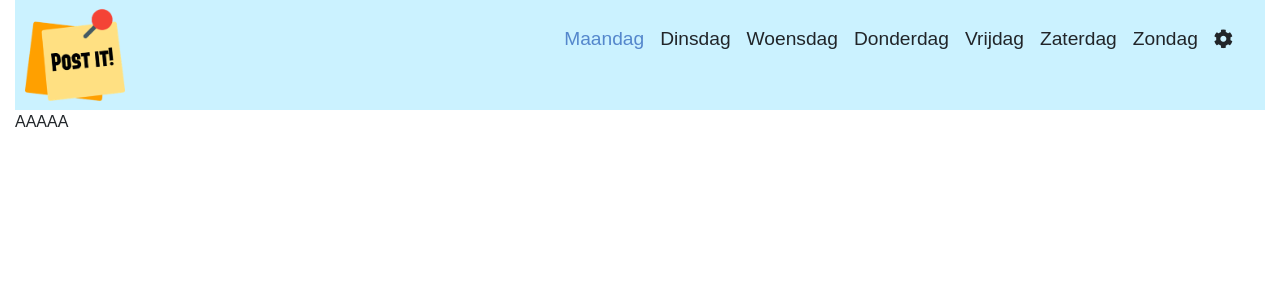
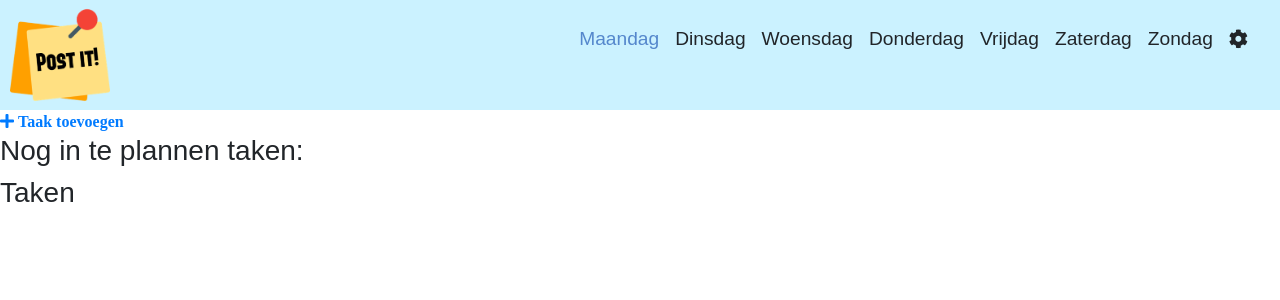
Before and after one commit to DV86922/PostIt, a PHP site: page / in a window 1280 px wide. Shown: the top 300 px of the page. Run offline with PHP 8.4, Linux system fonts and the light colour scheme.

Commit message:
Update alle files - Dewii

```diff
--- a/css/style.css
+++ b/css/style.css
@@ -43,13 +43,15 @@ header .logo {
     height: auto;
 }
 
-.nav {
+.nav-md,
+.nav-sm{
     position: absolute;
     top: 0;
     right: 0;
 }
 
-.nav .menu-nav {
+.nav-md .menu-nav,
+.nav-sm .menu-nav {
     display: flex;
     align-items: center;
     justify-content: center;
@@ -61,31 +63,34 @@ header .logo {
     line-height: 75px;
 }
 
-.nav .menu-nav__item {
+.nav-md .menu-nav__item,
+.nav-sm .menu-nav__item {
     display: inline-block;
     text-decoration: none;
     font-size: 22px;
     padding: 0 1rem 0 0;
 }
 
-.nav .menu-nav__item a{
+.nav-md .menu-nav__item a,
+.nav-sm .menu-nav__item a{
     text-align: center;
     color: #212529;
 }
 
-.nav .menu-nav__item a:hover {
+.nav-md .menu-nav__item a:hover{
     color: #FF0000;
     text-decoration: none;
 }
 
-.nav .menu-nav__item.active > a {
+.nav-md .menu-nav__item.active > a,
+.nav-sm .menu-nav__item.active > a{
     color: #5487cc;
 }
 
-.nav .menu-nav__link {
+.nav-md .menu-nav__link,
+.nav-sm .menu-nav__link {
     font-size: 1.2rem;
 }
-
 
 
 .instellingen *{
@@ -147,7 +152,7 @@ header .logo {
 }
 
 .instellingen .tekst #pasaan{
-   text-align: left;
+    text-align: left;
 }
 #pasaan{
     border: none;
@@ -178,3 +183,23 @@ header .logo {
     display: none;
     float: right;
 }
+
+@media (max-width: 992px){
+    .nav-sm{
+        visibility: visible;
+    }
+
+    .nav-md{
+        visibility: hidden;
+    }
+}
+
+@media (min-width: 993px) {
+    .nav-sm{
+        visibility: hidden;
+    }
+
+    .nav-md{
+        visibility: visible;
+    }
+}
--- /dev/null
+++ b/header_responsive.php
@@ -0,0 +1,63 @@
+<header class="header">
+    <div class="logo">
+        <a href="index.php"><img src="media/logo.png" alt="Post It!-logo" class="logo-img"></a>
+    </div>
+
+    <nav class="nav-md">
+        <ul class="menu-nav">
+            <li class="menu-nav__item active">
+                <a href="index.php" class="menu-nav__link" id="ma">Maandag</a>
+            </li>
+            <li class="menu-nav__item">
+                <a href="" class="menu-nav__link" id="di">Dinsdag</a>
+            </li>
+            <li class="menu-nav__item">
+                <a href="" class="menu-nav__link" id="wo">Woensdag</a>
+            </li>
+            <li class="menu-nav__item">
+                <a href="" class="menu-nav__link" id="do">Donderdag</a>
+            </li>
+            <li class="menu-nav__item">
+                <a href="" class="menu-nav__link" id="vrij">Vrijdag</a>
+            </li>
+            <li class="menu-nav__item">
+                <a href="" class="menu-nav__link" id="zat">Zaterdag</a>
+            </li>
+            <li class="menu-nav__item">
+                <a href="" class="menu-nav__link" id="zon">Zondag</a>
+            </li>
+            <li class="menu-nav__item">
+                <a><i class="menu-nav__link fas fa-cog"></i></a>
+            </li>
+        </ul>
+    </nav>
+
+    <nav class="nav-sm">
+        <ul class="menu-nav">
+            <li class="menu-nav__item active">
+                <a href="index.php" class="menu-nav__link" id="ma">Ma</a>
+            </li>
+            <li class="menu-nav__item">
+                <a href="" class="menu-nav__link" id="di">Di</a>
+            </li>
+            <li class="menu-nav__item">
+                <a href="" class="menu-nav__link" id="wo">Wo</a>
+            </li>
+            <li class="menu-nav__item">
+                <a href="" class="menu-nav__link" id="do">Do</a>
+            </li>
+            <li class="menu-nav__item">
+                <a href="" class="menu-nav__link" id="vrij">Vr</a>
+            </li>
+            <li class="menu-nav__item">
+                <a href="" class="menu-nav__link" id="zat">Za</a>
+            </li>
+            <li class="menu-nav__item">
+                <a href="" class="menu-nav__link" id="zon">Zo</a>
+            </li>
+            <li class="menu-nav__item">
+                <a><i class="menu-nav__link fas fa-cog"></i></a>
+            </li>
+        </ul>
+    </nav>
+</header>
--- a/index.php
+++ b/index.php
@@ -12,14 +12,29 @@
     <title>Post It!</title>
 </head>
 <body>
-<div class="container-fluid">
-    <?php
-    include "css/header_md.php";
-    ?>
+<div>
+<?php
+require_once "header_responsive.php";
+?>
 
     <main>
         <div>
-            <p>AAAAA</p>
+<!--        Taak toevoegen  -->
+            <div>
+                <a href="pages/taakToevoeg.php"><i class="fas fa-plus"> Taak toevoegen</i></a>
+            </div>
+
+<!--        Zoekbalk  -->
+
+        </div>
+<!--        Nog in te plannen taken  -->
+        <div class="ITPTaken">
+            <h3 id="demo">Nog in te plannen taken:</h3>
+        </div>
+
+<!--        Taken overzicht  -->
+        <div class="takenOverzicht">
+            <h3>Taken</h3>
         </div>
     </main>
 
@@ -28,20 +43,6 @@
 </div>
 
 <script>
-    const dagen = [
-        "Maandag",
-        "dinsdag",
-        "Woensdag",
-        "Donderdag",
-        "Vrijdag",
-        "Zaterdag",
-        "c"
-    ];
-    var body = document.getElementsByTagName("body");
-
-    console.log(dagen);
-    console.log(body);
-
 </script>
 </body>
 </html>
--- a/pages/profiel.php
+++ b/pages/profiel.php
@@ -58,9 +58,9 @@ if (isset($_POST['pasaanSubmit'])) {
 
                     ?>
                     <input hidden type="text" name="gebruikerID" value="<?= $item['GebruikerID'] ?>">
-            <p><strong>Gebruikersnaam: </strong><input class="input" type="text" name="gebruikersnaam" value="<?= $item['Gebruikersnaam'] ?>" disabled></p>
-            <p><strong>Wachtwoord:</strong><input class="input" type="password" name="wachtwoord" placeholder="******" disabled></p>
-            <p><strong>E-mail: </strong><input class="input" type="email" name="email" value="<?= $item['Email'] ?>" disabled></p>
+                    <p><strong>Gebruikersnaam: </strong><input class="input" type="text" name="gebruikersnaam" value="<?= $item['Gebruikersnaam'] ?>" disabled></p>
+                    <p><strong>Wachtwoord:</strong><input class="input" type="password" name="wachtwoord" placeholder="******" disabled></p>
+                    <p><strong>E-mail: </strong><input class="input" type="email" name="email" value="<?= $item['Email'] ?>" disabled></p>
                     <?php
                 }
             }
```
Also changed, not shown: pages/taakToevoeg.php (added, +24 -0 lines).
